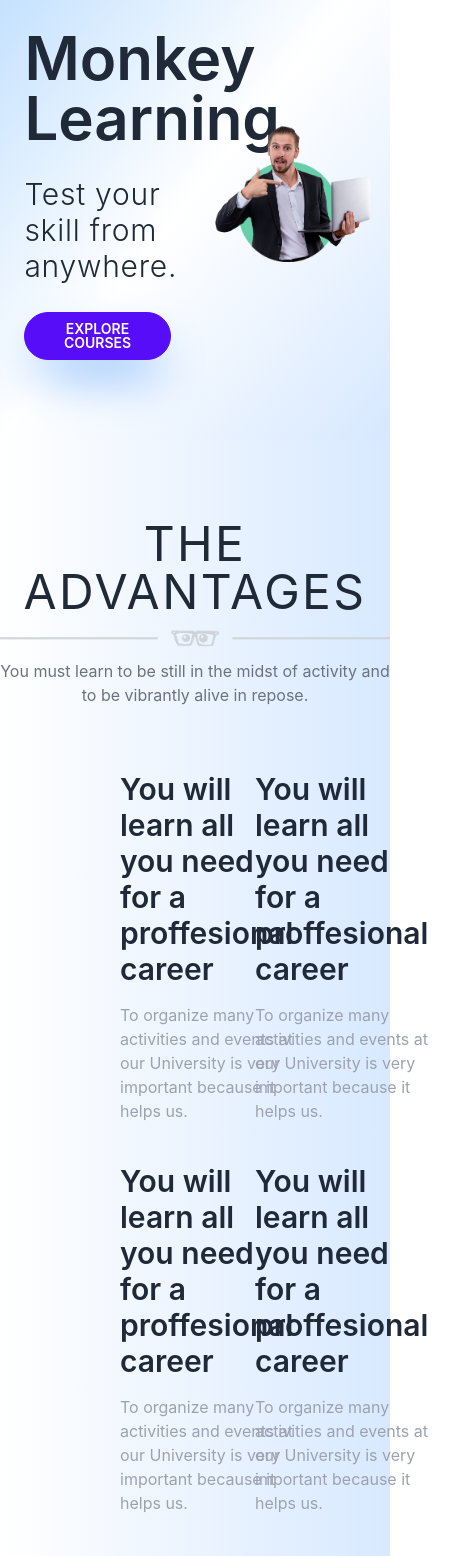
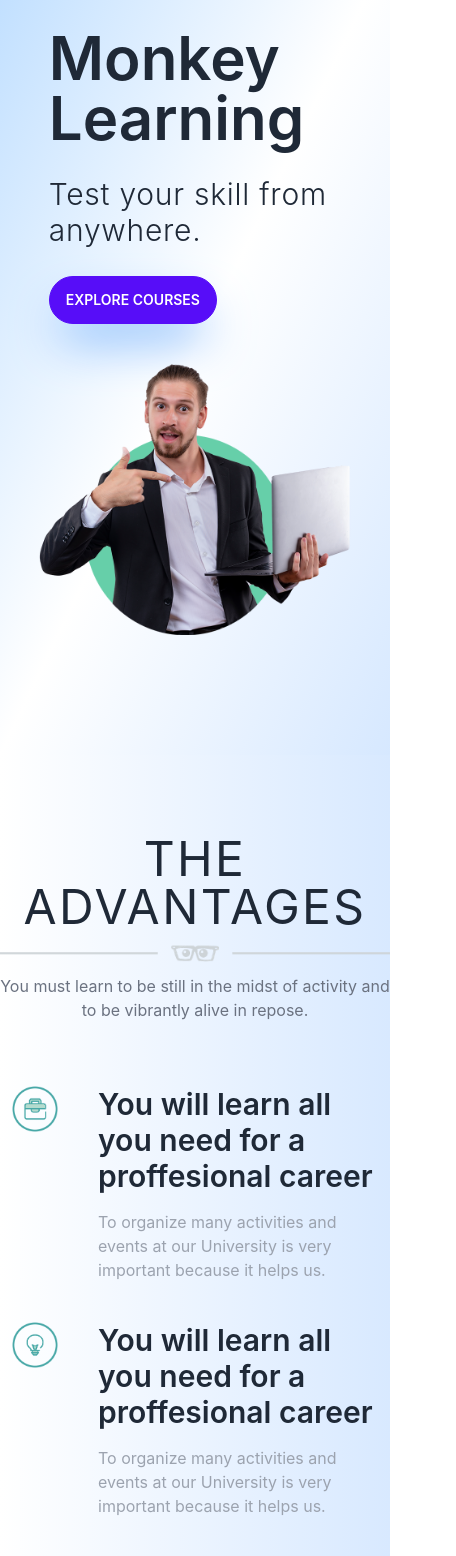
Before and after one commit to DipraDas/Monkey-Learning-Client, a React (Create React App) app: page / in a window 390 px wide. Shown: the part 140-1696 px from the top of the page, 456 px wide, since content can reach past the window. Built offline with nearby package versions, Linux system fonts and the light colour scheme; no server answers.

Commit message:
Final Updated

```diff
--- a/src/Pages/Adventages/Adventages.js
+++ b/src/Pages/Adventages/Adventages.js
@@ -13,10 +13,10 @@ const Adventages = () => {
                 <h1 className='text-center text-5xl tracking-wider'>THE ADVANTAGES</h1>
                 <img className='mx-auto my-3' src={glass} alt="" />
                 <p className='text-center text-gray-500'>You must learn to be still in the midst of activity and to be vibrantly alive in repose.</p>
-                <div className='grid grid-cols-2 gap-10 px-20 py-16'>
+                <div className='grid grid-cols-1 md:grid-cols-2 gap-10 px-3 md:px-20 py-16'>
                     <div className='flex gap-10'>
                         <div>
-                            <img style={{width: '120px'}} src={ai1} alt="" />
+                            <img style={{ width: '120px' }} src={ai1} alt="" />
                         </div>
                         <div>
                             <h1 className='font-semibold text-3xl mb-4'>You will learn all you need for a proffesional career</h1>
@@ -25,7 +25,7 @@ const Adventages = () => {
                     </div>
                     <div className='flex gap-10'>
                         <div>
-                            <img style={{width: '120px'}} src={ai2} alt="" />
+                            <img style={{ width: '120px' }} src={ai2} alt="" />
                         </div>
                         <div>
                             <h1 className='font-semibold text-3xl mb-4'>You will learn all you need for a proffesional career</h1>
@@ -34,7 +34,7 @@ const Adventages = () => {
                     </div>
                     <div className='flex gap-10'>
                         <div>
-                            <img style={{width: '120px'}} src={ai3} alt="" />
+                            <img style={{ width: '120px' }} src={ai3} alt="" />
                         </div>
                         <div>
                             <h1 className='font-semibold text-3xl mb-4'>You will learn all you need for a proffesional career</h1>
@@ -43,7 +43,7 @@ const Adventages = () => {
                     </div>
                     <div className='flex gap-10'>
                         <div>
-                            <img style={{width: '120px'}} src={ai4} alt="" />
+                            <img style={{ width: '120px' }} src={ai4} alt="" />
                         </div>
                         <div>
                             <h1 className='font-semibold text-3xl mb-4'>You will learn all you need for a proffesional career</h1>
--- a/src/Pages/HomeBanner/HomeBanner.js
+++ b/src/Pages/HomeBanner/HomeBanner.js
@@ -6,13 +6,13 @@ import './HomeBanner.css';
 const HomeBanner = () => {
     return (
         <div className='py-20 bannerBack'>
-            <div className="container mx-auto grid grid-cols-2 items-center">
+            <div className="container mx-auto grid grid-cols-1 md:grid-cols-2 items-center">
                 <div className='w-3/4 mx-auto'>
                     <h1 className='text-6xl mb-7 font-semibold'>Monkey Learning</h1>
                     <h1 className='text-3xl font-light mb-7 tracking-wide'>Test your skill from anywhere.</h1>
                     <Link to="/courses"><button className='btn btn-primary shadow-2xl shadow-blue-400 rounded-full'>Explore Courses</button></Link>
                 </div>
-                <div className='w-4/5 mx-auto'>
+                <div className='w-4/5 mx-auto py-10'>
                     <img src={bannerImage} alt="" />
                 </div>
             </div>
--- a/src/Pages/Professional/Professional.js
+++ b/src/Pages/Professional/Professional.js
@@ -8,12 +8,14 @@ import { Link } from 'react-router-dom';
 const Professional = () => {
     return (
         <div className=''>
-            <div className="container mx-auto grid grid-cols-2 gap-6 p-20 mt-5 mb-20 items-center bg-blue-500 justify-center">
+            <div className="container mx-auto grid grid-cols-1 md:grid-cols-2 gap-6 p-20 mt-5 mb-20 items-center bg-blue-500 justify-center">
                 <div>
                     <div className='flex items-center text-xl gap-2 text-white mb-5'>
                         <div className='text-2xl mt-1'><FaReadme></FaReadme></div>
                         <div>OUR PROFESSIONALS</div>
+                        <div className='hidden md:block'>
                         <div className='flex mt-1 animationP'><FaAngleRight></FaAngleRight><FaAngleRight></FaAngleRight><FaAngleRight></FaAngleRight><FaAngleRight></FaAngleRight><FaAngleRight></FaAngleRight><FaAngleRight></FaAngleRight></div>
+                        </div>
                     </div>
                     <h1 className='text-white text-6xl font-semibold'>Do You Want To Test Your Skill?</h1>
                     <Link to="/courses"><button className='btn btn-success rounded-full text-xl text-white mt-6 btn-lg border border-white'>Visit Now</button></Link>
--- a/src/Pages/QuizTopics/QuizTopics.js
+++ b/src/Pages/QuizTopics/QuizTopics.js
@@ -14,7 +14,7 @@ const QuizTopics = () => {
             <h1 className='text-center text-5xl tracking-wider'>QUIZ TOPICS</h1>
             <img className='mx-auto my-3' src={glass} alt="" />
             <p className='text-center text-gray-500'>We have a lot of opportunities for you. Come check them out</p>
-            <div className="container mx-auto grid grid-cols-3 gap-7 px-20 mt-10">
+            <div className="container mx-auto grid grid-cols-1 md:grid-cols-3 gap-7 px-20 mt-10">
                 <div className='flex items-center gap-5 justify-center'>
                     <div><img style={{ width: '70px' }} src={reactI} alt="" /></div>
                     <div>
--- a/src/Pages/Video/Video.js
+++ b/src/Pages/Video/Video.js
@@ -5,7 +5,7 @@ import videoImage from '../../assets/video.png';
 const Video = () => {
     return (
         <div className='videoBack py-20'>
-            <div className="container mx-auto grid grid-cols-2 gap-7 items-center">
+            <div className="container mx-auto grid grid-cols-1 md:grid-cols-2 gap-7 items-center">
                 <div className='w-3/4 mx-auto' >
                     <h1 className='text-3xl font-semibold mb-6'>Video Training for Monkey Learners</h1>
                     <p className='mb-6 text-gray-400'>Human quality, professional grade, resources of the most modern, permanent access to all the resources we need. A prestigious University in which all those involved in the educational process they are all interested in learning others. Begin your Journey Today. Depending on the field you follow, our University has signed partnerships with the private sector.</p>
```
